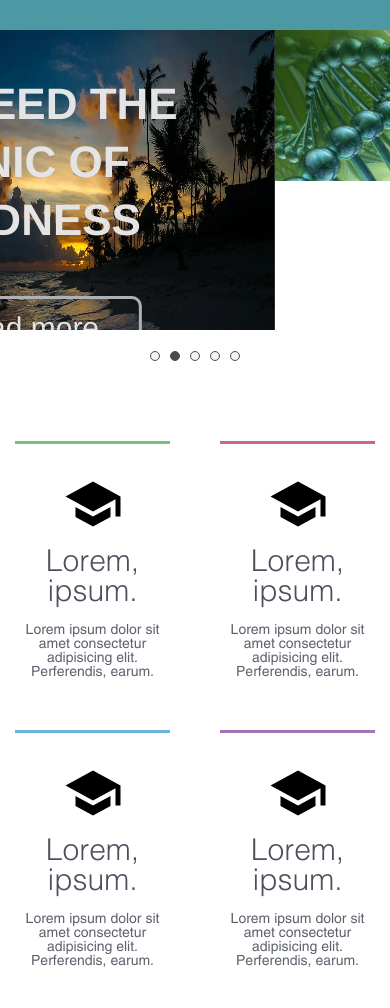
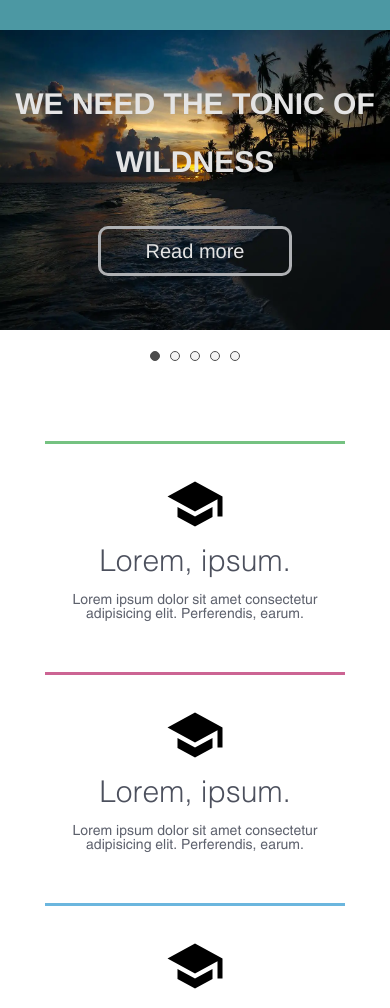
Before and after one commit to 8blank8/tirim, a plain HTML site: page index.html in a window 390 px wide. Shown: the part 59-1067 px from the top of the page. Drawn offline with Linux system fonts and the light colour scheme; files whose address does not match are found by name.

Commit message:
Add files via upload

```diff
--- a/css/style.css
+++ b/css/style.css
@@ -306,7 +306,9 @@ body {
   z-index: 1;
   top: 15%;
   left: 50%;
-  margin-left: -250px;
+  -webkit-transform: translate(-50%, 0);
+      -ms-transform: translate(-50%, 0);
+          transform: translate(-50%, 0);
   max-width: 500px;
   max-height: 184px;
   text-align: center;
@@ -319,18 +321,20 @@ body {
   font-weight: 700;
   text-transform: uppercase;
   color: #e4e4e4;
-  padding: 0px 0px 47px 0px;
+  padding: 0px 0px 90px 0px;
 }
 
 .slider__button {
   font-family: "Helvetica";
-  border: 3px solid #afb1b4;
-  max-width: 233px;
   margin: 0 auto;
   font-size: 30px;
   font-weight: 300;
-  line-height: 58px;
+}
+
+.slider__button span {
   border-radius: 10px;
+  border: 3px solid #afb1b4;
+  padding: 11px 45px;
 }
 
 .slider__button a {
@@ -570,6 +574,8 @@ body {
 
   .slider__content {
     width: 100%;
+    padding: 0px 15px;
+    max-height: 100%;
   }
 
   .slider__item {
@@ -577,7 +583,16 @@ body {
   }
 
   .slider__item img {
-    max-width: 100%;
+    height: 300px;
+  }
+
+  .slider__title {
+    font-size: 30px;
+    padding: 0px 0px 50px 0px;
+  }
+
+  .slider__button {
+    font-size: 20px;
   }
 
   .navigation__content {
@@ -586,11 +601,8 @@ body {
 
   .navigation__columns {
     display: grid;
-    grid-template-columns: repeat(2, 1fr);
-    -webkit-box-pack: justify;
-        -ms-flex-pack: justify;
-            justify-content: space-between;
-    grid-column-gap: 30;
+    grid-template-columns: repeat(1, 1fr);
+    justify-items: center;
   }
 }
 
--- a/index.html
+++ b/index.html
@@ -38,7 +38,7 @@
                <h2>We need the tonic of wildness</h2>
             </div>
             <div class="slider__button">
-               <a href="#">Read more</a>
+               <span><a href="#">Read more</a></span>
             </div>
          </div>
       </div>
--- a/js/script.js
+++ b/js/script.js
@@ -2,7 +2,7 @@ $(document).ready(function () {
    $('.slider').slick({
       arrows: true,
       dots: true,
-      autoplay: true,
+      autoplay: false,
       autoplaySpeed: 10000,
       centerPadding: '100px',
       sladerToShow: 1,
```
Also changed, not shown: css/style.min.css, js/script.min.js.
